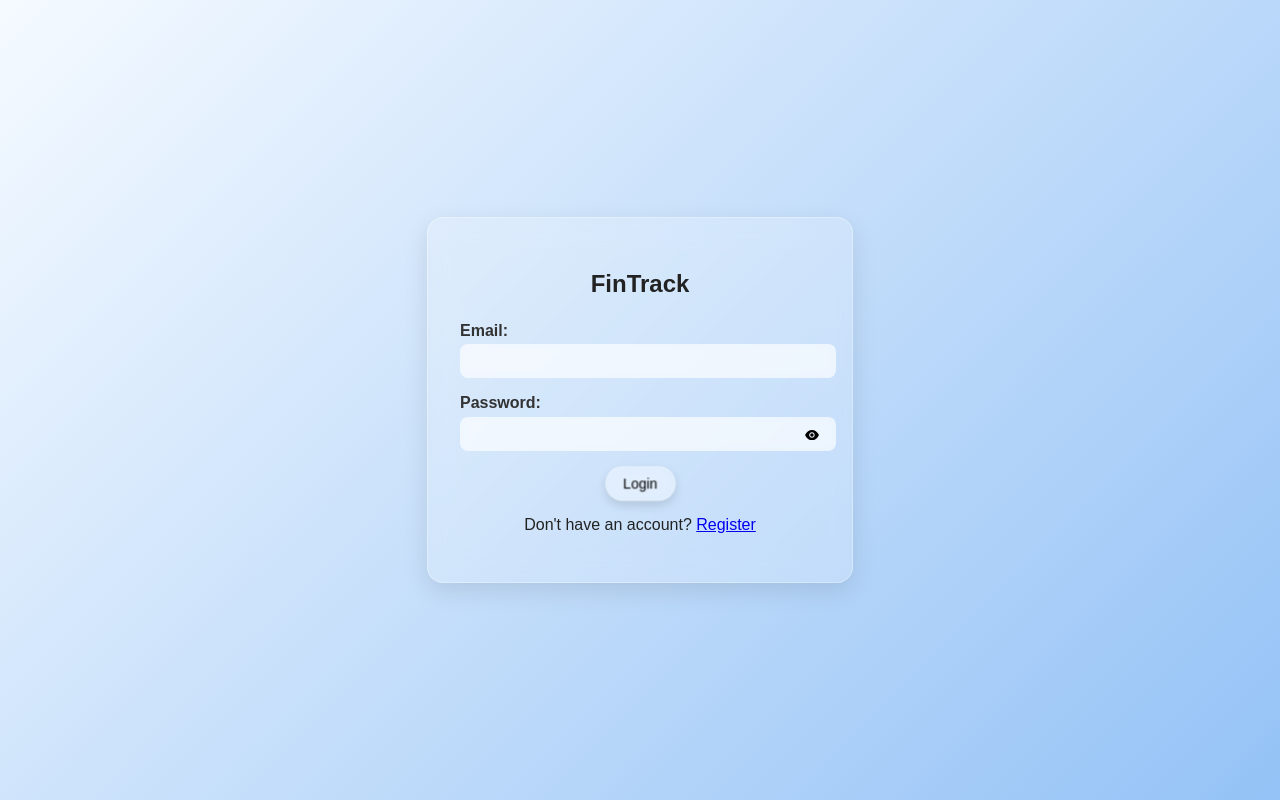
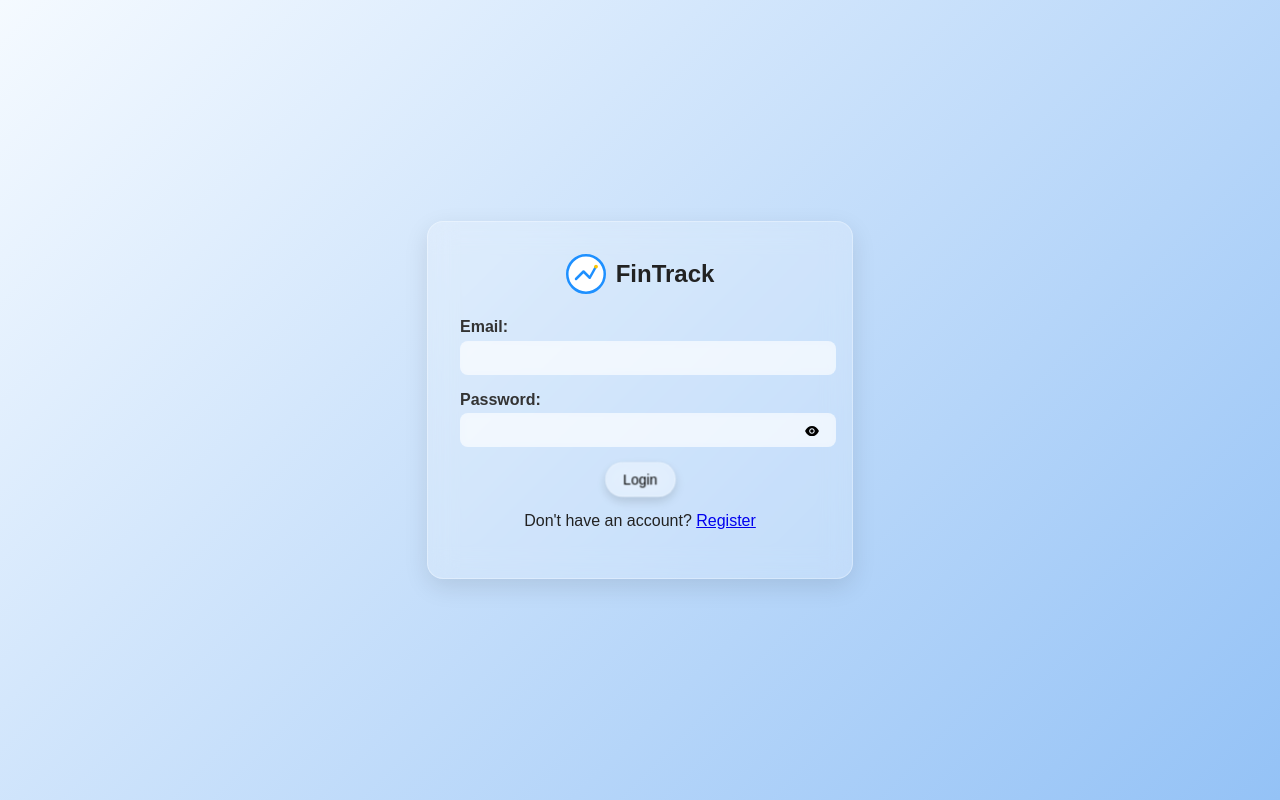
Before and after one commit to suhaimz11/FinTrack, a React (Vite) app in the folder client/: page / in a window 1280 px wide. Built offline with nearby package versions, Linux system fonts and the light colour scheme.

Commit message:
toast message

```diff
--- a/client/src/App.jsx
+++ b/client/src/App.jsx
@@ -1,6 +1,6 @@
 import React from 'react';
 import { BrowserRouter as Router, Routes, Route } from 'react-router-dom';
-import { ToastContainer } from 'react-toastify';
+import { ToastContainer, Zoom } from 'react-toastify';
 import 'react-toastify/dist/ReactToastify.css';
 
 import Login from './pages/Login';
@@ -15,7 +15,21 @@ function App() {
         <Route path="/register" element={<Register />} />
         <Route path="/dashboard" element={<Dashboard />} />
       </Routes>
-      <ToastContainer position="top-right" autoClose={2000} />
+
+      {/* Toast container at top-right with Zoom animation and colored theme */}
+      <ToastContainer
+        position="top-right"
+        autoClose={2500}
+        hideProgressBar={false}
+        newestOnTop={true}
+        closeOnClick
+        rtl={false}
+        pauseOnFocusLoss
+        draggable
+        pauseOnHover
+        theme="colored"
+        transition={Zoom}
+      />
     </Router>
   );
 }
--- /dev/null
+++ b/client/src/components/FinTrackLogo.jsx
@@ -0,0 +1,25 @@
+import React from 'react';
+
+export default function FinTrackLogo({ size = 48 }) {
+  return (
+    <svg
+      width={size}
+      height={size}
+      viewBox="0 0 64 64"
+      fill="none"
+      xmlns="http://www.w3.org/2000/svg"
+      style={{ display: 'block' }}
+    >
+      <circle cx="32" cy="32" r="30" stroke="#1e90ff" strokeWidth="4" fill="white" />
+      <polyline
+        points="16 40 28 28 38 38 48 20"
+        stroke="#1e90ff"
+        strokeWidth="4"
+        fill="none"
+        strokeLinecap="round"
+        strokeLinejoin="round"
+      />
+      <circle cx="48" cy="20" r="3" fill="#ffc800" />
+    </svg>
+  );
+}
--- a/client/src/components/Navbar.jsx
+++ b/client/src/components/Navbar.jsx
@@ -1,6 +1,6 @@
 import React, { useEffect, useState } from 'react';
 import { useNavigate } from 'react-router-dom';
-import { toast } from 'react-toastify';
+import FinTrackLogo from '../components/FinTrackLogo';
 
 export default function Navbar() {
   const [username, setUsername] = useState('');
@@ -15,16 +15,7 @@ export default function Navbar() {
 
   const handleLogout = () => {
     localStorage.clear();
-
-    toast.success('Logged out successfully!', {
-      position: 'top-right',
-      autoClose: 2000,
-    });
-
-    // Redirect after toast shows
-    setTimeout(() => {
-      navigate('/'); // Redirect to login route
-    }, 2000);
+    navigate('/', { state: { loggedOut: true } }); // Send state to login
   };
 
   return (
@@ -43,11 +34,14 @@ export default function Navbar() {
         boxShadow: '0 4px 16px rgba(0, 0, 0, 0.1)',
       }}
     >
-      <div>
-        <h2 style={{ margin: 0 }}>FinTrack</h2>
-        {username && (
-          <p style={{ marginTop: '4px', fontSize: '14px' }}>Hi, {username} 👋</p>
-        )}
+      <div style={{ display: 'flex', alignItems: 'center', gap: '10px' }}>
+        <FinTrackLogo size={36} />
+        <div>
+          <h2 style={{ margin: 0 }}>FinTrack</h2>
+          {username && (
+            <p style={{ marginTop: '4px', fontSize: '14px' }}>Hi, {username} 👋</p>
+          )}
+        </div>
       </div>
 
       <button
--- a/client/src/index.css
+++ b/client/src/index.css
@@ -198,7 +198,6 @@ h2 {
   background: rgba(8, 178, 230, 0.3);
   backdrop-filter: blur(12px);
   -webkit-backdrop-filter: blur(12px);
-  /* Removed box-shadow for no glow */
   color: #000000;
   font-size: 24px;
   font-weight: bold;
@@ -234,3 +233,15 @@ h2 {
   display: inline;
   opacity: 1;
 }
+
+.Toastify__toast {
+  padding: 8px 14px !important;
+  border-radius: 12px !important;
+  box-shadow: 0 3px 10px rgba(0, 0, 0, 0.1) !important;
+  font-weight: 500 !important;
+}
+
+.Toastify__toast-body {
+  margin: 0 !important;
+  padding: 0 !important;
+}
--- a/client/src/pages/Login.jsx
+++ b/client/src/pages/Login.jsx
@@ -1,15 +1,23 @@
-import React, { useState } from 'react';
+import React, { useState, useEffect } from 'react';
 import { login } from '../services/api';
-import { useNavigate } from 'react-router-dom';
+import { useNavigate, useLocation } from 'react-router-dom';
 import { AiFillEye, AiFillEyeInvisible } from 'react-icons/ai';
 import { toast, ToastContainer } from 'react-toastify';
 import 'react-toastify/dist/ReactToastify.css';
+import FinTrackLogo from '../components/FinTrackLogo';
 
 export default function Login() {
   const [email, setEmail] = useState('');
   const [password, setPassword] = useState('');
   const navigate = useNavigate();
+  const location = useLocation();
   const [showPassword, setShowPassword] = useState(false);
+
+  useEffect(() => {
+    if (location.state?.loggedOut) {
+      toast.success('✅ Logged out successfully!', { autoClose: 2000 });
+    }
+  }, [location]);
 
   const handleSubmit = async (e) => {
     e.preventDefault();
@@ -18,29 +26,31 @@ export default function Login() {
       localStorage.setItem('token', res.data.token);
       localStorage.setItem('user', JSON.stringify(res.data));
 
-      toast.success('✅ Welcome back!', {
-        position: 'top-right',
-        autoClose: 2000,
-        hideProgressBar: false,
-        closeOnClick: true,
-        pauseOnHover: true,
-        draggable: true,
-      });
+      toast.success('🎉 Welcome back!', { autoClose: 2000 });
 
       setTimeout(() => {
         navigate('/dashboard');
-      }, 2000); // wait for toast to finish
+      }, 2000);
     } catch (err) {
-      toast.error(err.response?.data?.message || 'Login failed', {
-        position: 'top-right',
-        autoClose: 3000,
-      });
+      toast.error(err.response?.data?.message || 'Login failed', { autoClose: 3000 });
     }
   };
 
   return (
     <div className="glass-container">
-      <h2>FinTrack</h2>
+      <div
+        style={{
+          display: 'flex',
+          alignItems: 'center',
+          justifyContent: 'center',
+          gap: '10px',
+          marginBottom: '1.5rem',
+        }}
+      >
+        <FinTrackLogo size={40} />
+        <h2 style={{ margin: 0 }}>FinTrack</h2>
+      </div>
+
       <form onSubmit={handleSubmit}>
         <label className="form-label">Email:</label>
         <input
@@ -83,7 +93,6 @@ export default function Login() {
         Don't have an account? <a href="/register">Register</a>
       </p>
 
-      {/* Toast messages */}
       <ToastContainer />
     </div>
   );
--- a/client/src/pages/Register.jsx
+++ b/client/src/pages/Register.jsx
@@ -1,8 +1,9 @@
 import React, { useState } from 'react';
 import { register } from '../services/api';
-import { useNavigate } from 'react-router-dom';
+import { useNavigate, Link } from 'react-router-dom';
 import { AiFillEye, AiFillEyeInvisible } from 'react-icons/ai';
-
+import { toast, ToastContainer } from 'react-toastify';
+import 'react-toastify/dist/ReactToastify.css';
 
 export default function Register() {
   const [form, setForm] = useState({
@@ -23,7 +24,7 @@ export default function Register() {
     e.preventDefault();
 
     if (form.password !== form.confirmPassword) {
-      alert('Passwords do not match!');
+      toast.error('Passwords do not match!', { autoClose: 2000 });
       return;
     }
 
@@ -35,10 +36,12 @@ export default function Register() {
       });
       localStorage.setItem('token', res.data.token);
       localStorage.setItem('user', JSON.stringify(res.data));
-      alert('Registration successful!');
-      navigate('/dashboard');
+      toast.success('Registration successful!', { autoClose: 2000 });
+      setTimeout(() => {
+        navigate('/dashboard');
+      }, 2000);
     } catch (err) {
-      alert(err.response?.data?.message || 'Registration failed');
+      toast.error(err.response?.data?.message || 'Registration failed', { autoClose: 3000 });
     }
   };
 
@@ -110,7 +113,7 @@ export default function Register() {
               cursor: 'pointer'
             }}
           >
-            {showPassword ? <AiFillEyeInvisible /> : <AiFillEye />}
+            {showConfirm ? <AiFillEyeInvisible /> : <AiFillEye />}
           </span>
         </div>
 
@@ -118,8 +121,10 @@ export default function Register() {
       </form>
 
       <p style={{ textAlign: 'center', marginTop: '1rem', color: '#222' }}>
-        Already have an account? <a href="/login">Login</a>
+        Already have an account? <Link to="/">Login</Link>
       </p>
+
+      <ToastContainer />
     </div>
   );
 }
```
